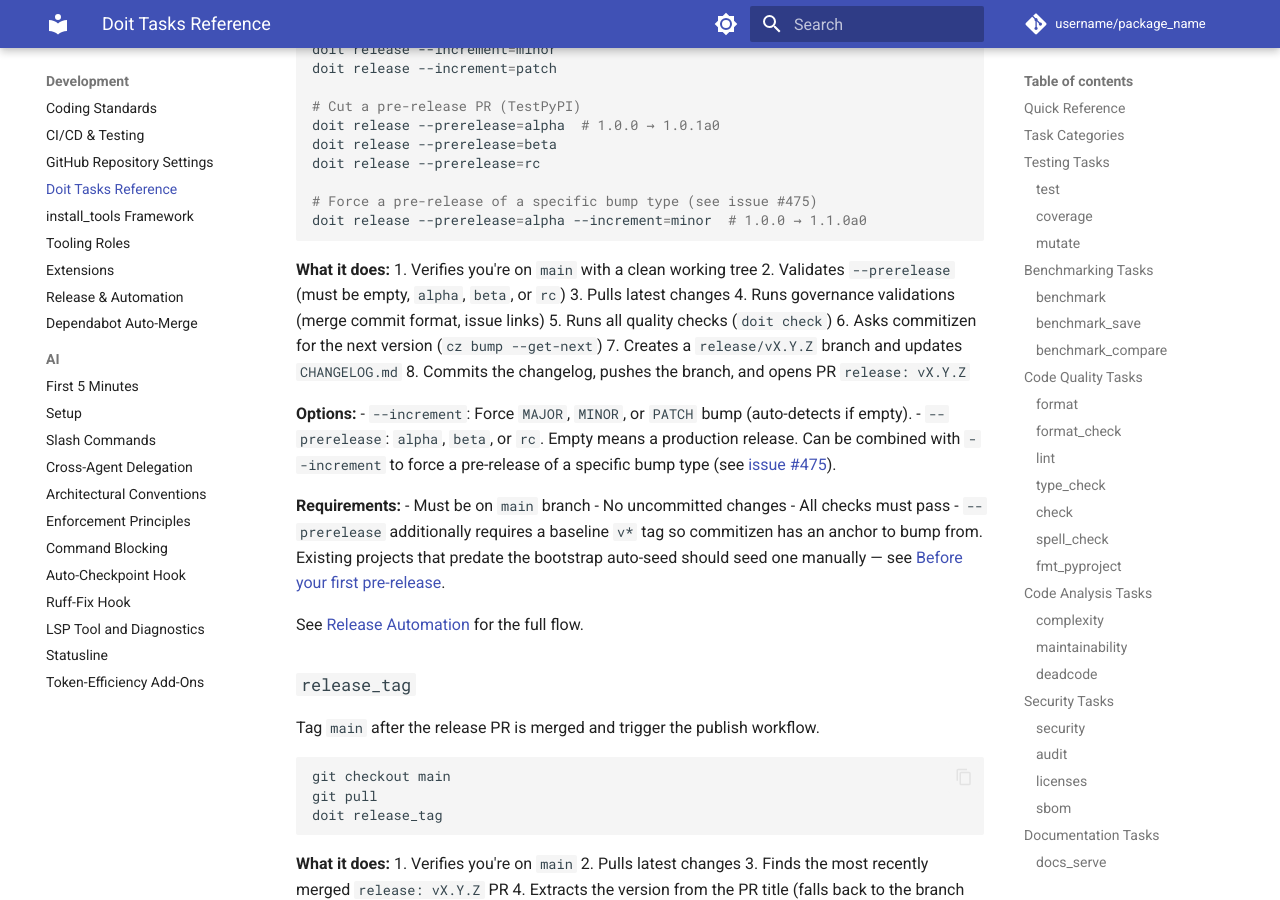
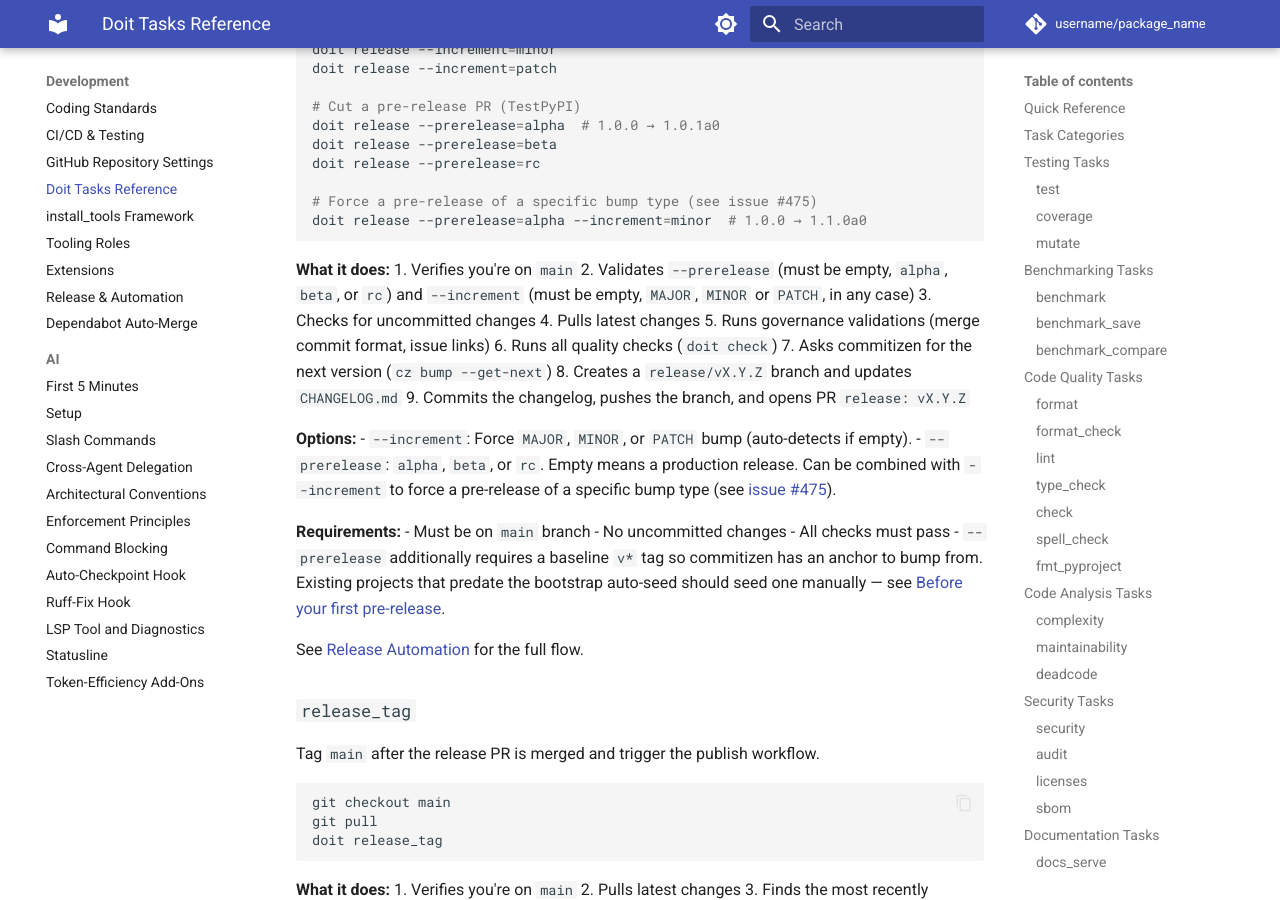
Before and after one commit to endavis/pyproject-template, an MkDocs documentation site: the page built from docs/development/doit-tasks-reference.md, in a window 1280 px wide and 900 px high, scrolled down 17770 px. Built offline with MkDocs 1.6.1 and Material for MkDocs 9.7.7, drawn with Linux system fonts in a browser that asks for light colours; comment, search, counter and statistics services are not loaded.

Commit message:
docs: say only doit release needs a clean tree, and list its checks in code order (merges PR #925, addresses #921)
release-and-automation.md said both release commands must be run with
a clean working tree. Only doit release checks it. doit release_tag
checks the branch and pulls.

The doit release step lists in CONTRIBUTING.md and
doit-tasks-reference.md put the clean-tree check first and left out
the --increment check. The task checks the branch, validates
--prerelease and --increment, and only then checks the tree and pulls.
Both lists now follow that order, like the one in
release-and-automation.md, and a test checks all three.

Addresses #921


Claude-Session: https://claude.ai/code/session_01T5BGEV9EbifCLXMKdZWZmA

Co-authored-by: Claude Opus 5.5 <noreply@anthropic.com>

````diff
--- a/docs/development/doit-tasks-reference.md
+++ b/docs/development/doit-tasks-reference.md
@@ -907,14 +907,15 @@ doit release --prerelease=alpha --increment=minor  # 1.0.0 → 1.1.0a0
 ```
 
 **What it does:**
-1. Verifies you're on `main` with a clean working tree
-2. Validates `--prerelease` (must be empty, `alpha`, `beta`, or `rc`)
-3. Pulls latest changes
-4. Runs governance validations (merge commit format, issue links)
-5. Runs all quality checks (`doit check`)
-6. Asks commitizen for the next version (`cz bump --get-next`)
-7. Creates a `release/vX.Y.Z` branch and updates `CHANGELOG.md`
-8. Commits the changelog, pushes the branch, and opens PR `release: vX.Y.Z`
+1. Verifies you're on `main`
+2. Validates `--prerelease` (must be empty, `alpha`, `beta`, or `rc`) and `--increment` (must be empty, `MAJOR`, `MINOR` or `PATCH`, in any case)
+3. Checks for uncommitted changes
+4. Pulls latest changes
+5. Runs governance validations (merge commit format, issue links)
+6. Runs all quality checks (`doit check`)
+7. Asks commitizen for the next version (`cz bump --get-next`)
+8. Creates a `release/vX.Y.Z` branch and updates `CHANGELOG.md`
+9. Commits the changelog, pushes the branch, and opens PR `release: vX.Y.Z`
 
 **Options:**
 - `--increment`: Force `MAJOR`, `MINOR`, or `PATCH` bump (auto-detects if empty).
````
Also changed, not shown: docs/development/release-and-automation.md (+2 -1 lines), .github/CONTRIBUTING.md, 1 other file.
